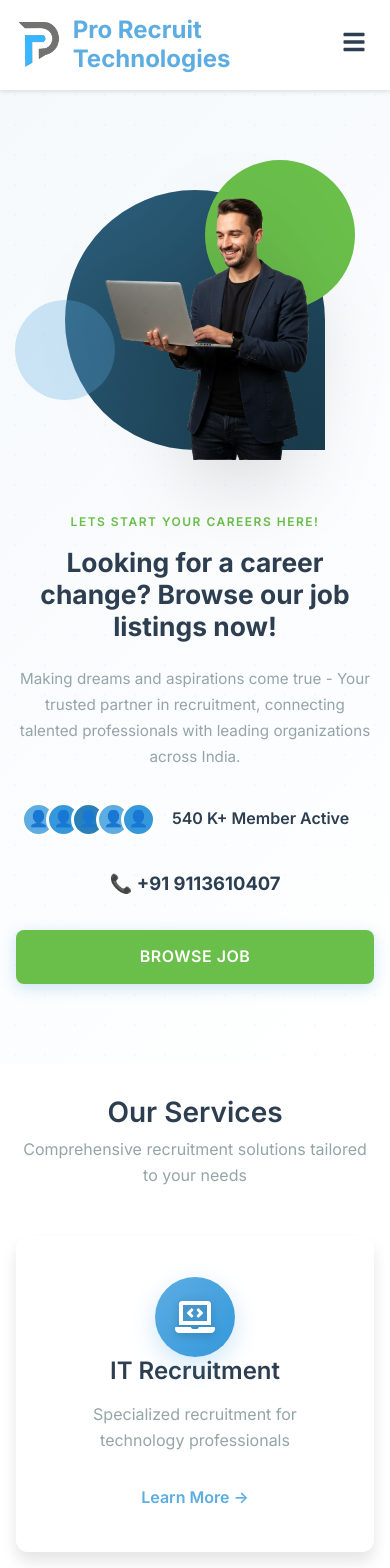
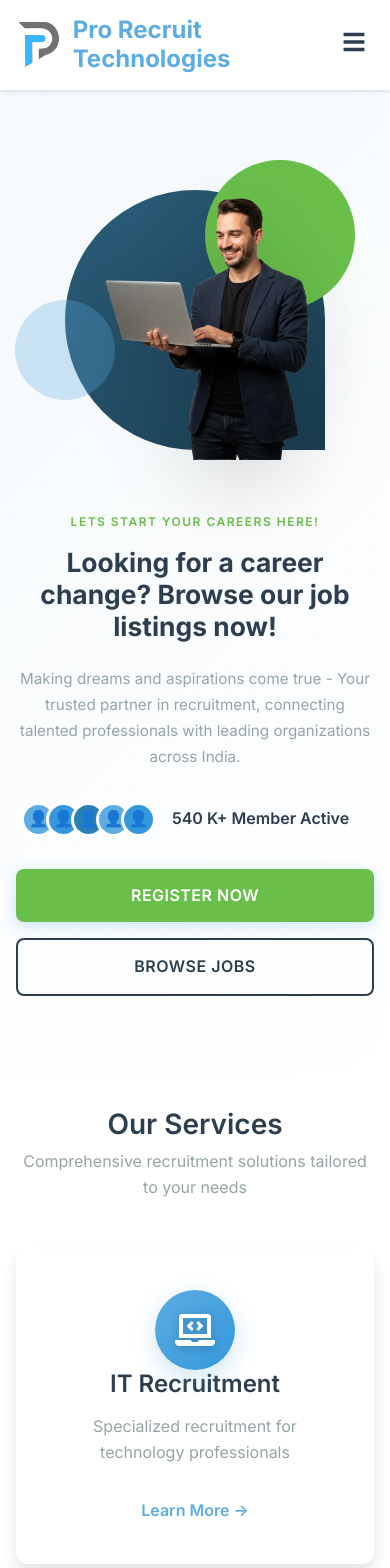
Before and after one commit to saipavansp/prorecruit, a React (Create React App) app in the folder client/: page / in a window 390 px wide. Shown: the top 1568 px of the page. Built offline with nearby package versions, Linux system fonts and the light colour scheme; no server answers.

Commit message:
Remove phone from hero, add REGISTER NOW and BROWSE JOBS buttons

```diff
--- a/client/src/pages/HomePage.css
+++ b/client/src/pages/HomePage.css
@@ -138,25 +138,6 @@
   font-size: 1.125rem;
 }
 
-.hero-contact {
-  margin-bottom: 2rem;
-}
-
-.hero-phone {
-  display: inline-flex;
-  align-items: center;
-  gap: 0.5rem;
-  font-size: 1.5rem;
-  font-weight: 700;
-  color: var(--color-dark);
-  text-decoration: none;
-  transition: color var(--transition-base);
-}
-
-.hero-phone:hover {
-  color: var(--color-primary);
-}
-
 .hero-buttons {
   display: flex;
   gap: 1rem;
@@ -169,12 +150,27 @@
   font-weight: 600;
   text-transform: uppercase;
   letter-spacing: 0.5px;
+}
+
+.hero-buttons .btn-primary.btn-lg {
   background-color: #6ABF4B;
   border-color: #6ABF4B;
 }
 
-.hero-buttons .btn-lg:hover {
+.hero-buttons .btn-primary.btn-lg:hover {
   background-color: #5aa83d;
+  transform: translateY(-2px);
+}
+
+.hero-buttons .btn-outline.btn-lg {
+  background-color: transparent;
+  color: var(--color-dark);
+  border: 2px solid var(--color-dark);
+}
+
+.hero-buttons .btn-outline.btn-lg:hover {
+  background-color: var(--color-dark);
+  color: var(--color-white);
   transform: translateY(-2px);
 }
 
--- a/client/src/pages/HomePage.tsx
+++ b/client/src/pages/HomePage.tsx
@@ -48,15 +48,12 @@ const HomePage: React.FC = () => {
                 </div>
               </div>
 
-              <div className="hero-contact">
-                <a href={`tel:${COMPANY_INFO.phone.replace(/\s+/g, '')}`} className="hero-phone">
-                  📞 {COMPANY_INFO.phone}
-                </a>
-              </div>
-
               <div className="hero-buttons">
-                <Link to="/jobs" className="btn btn-primary btn-lg">
-                  BROWSE JOB
+                <Link to="/candidates/register" className="btn btn-primary btn-lg">
+                  REGISTER NOW
+                </Link>
+                <Link to="/jobs" className="btn btn-outline btn-lg">
+                  BROWSE JOBS
                 </Link>
               </div>
             </motion.div>
```
Also changed, not shown: client/public/images/services/services-bg.jpg (added), 1 other file (tests, documents, lock files or other folders).
